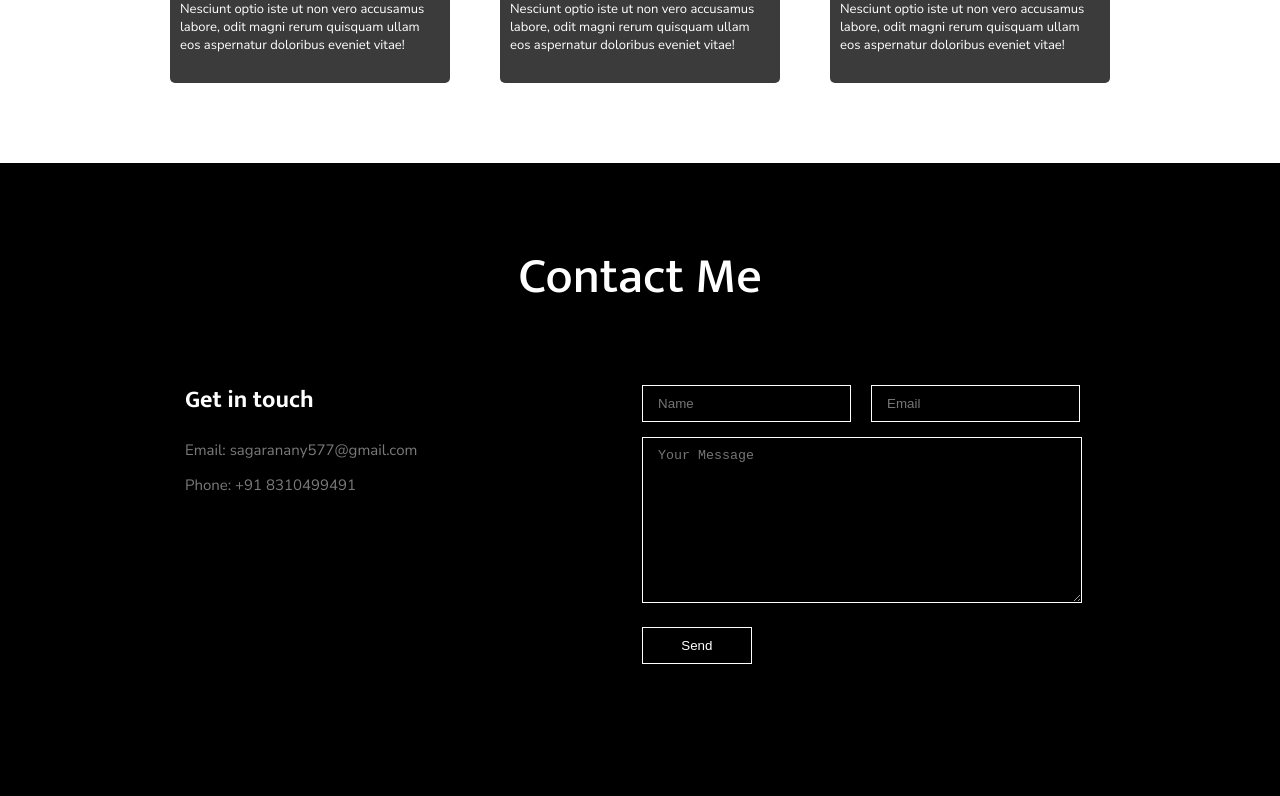
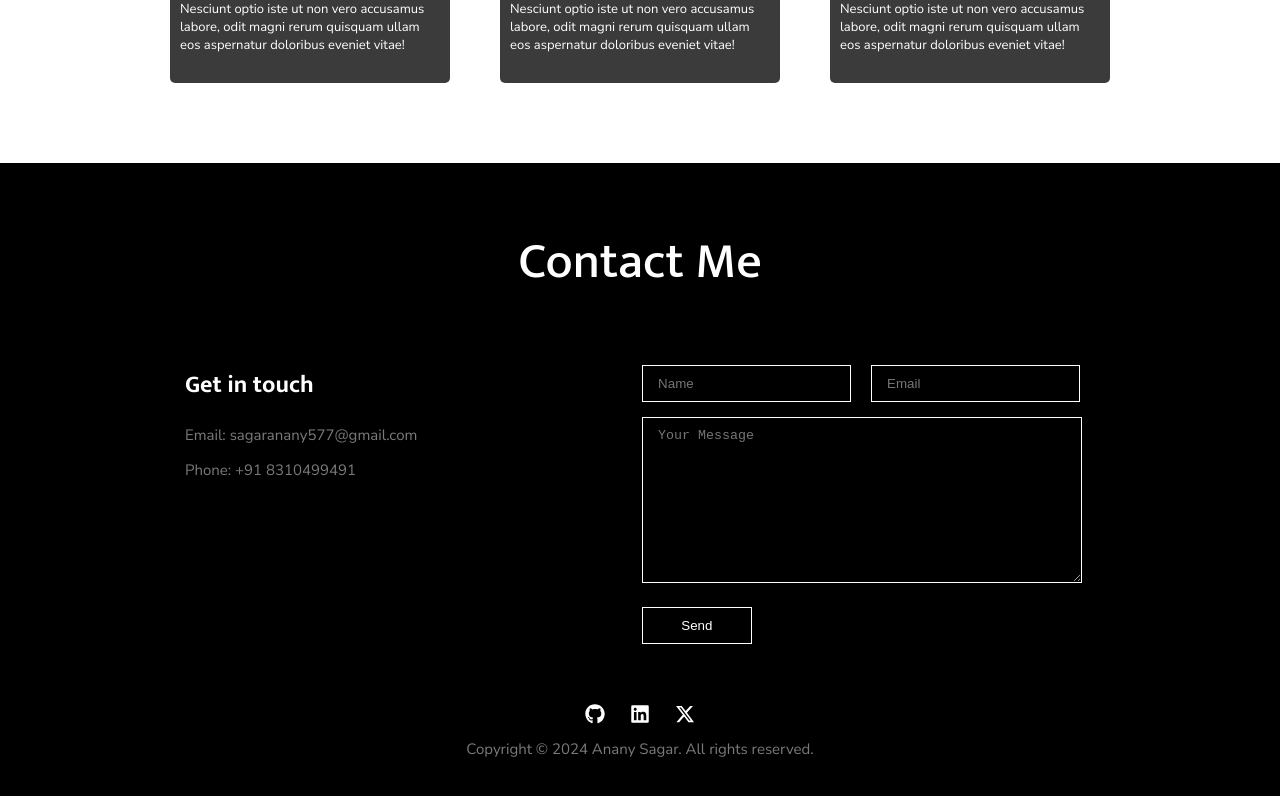
Before and after one commit to ananysagar/portfolio, a React (Create React App) app: page / in a window 1280 px wide. Shown: the part 4108-4904 px from the top of the page. Built offline with nearby package versions, Linux system fonts and the light colour scheme.

Commit message:
fixing the layout of contactUs page

```diff
--- a/src/components/ContactUs.jsx
+++ b/src/components/ContactUs.jsx
@@ -1,5 +1,8 @@
 import React from "react";
 import "./contactus.css";
+import { FaGithub } from "react-icons/fa";
+import { FaLinkedin } from "react-icons/fa";
+import { FaXTwitter } from "react-icons/fa6";
 
 const ContactUs = () => {
   return (
@@ -53,6 +56,16 @@ const ContactUs = () => {
             </form>
           </div>
         </div>
+        <div className="footer-msg">
+          <div className="social">
+            <FaGithub className="footer-icons" />
+            <FaLinkedin className="footer-icons" />
+            <FaXTwitter className="footer-icons" />
+          </div>
+          <div className="copyright-msg">
+            <p>Copyright © 2024 Anany Sagar. All rights reserved.</p>
+          </div>
+        </div>
       </div>
     </div>
   );
--- a/src/components/contactus.css
+++ b/src/components/contactus.css
@@ -14,7 +14,7 @@
 
 .contact-header {
   text-align: center;
-  padding-top: 30px;
+  padding-top: 15px;
 }
 .contact-header h1 {
   font-size: 50px;
@@ -31,7 +31,7 @@
   display: flex;
   flex-direction: column;
   gap: 15px;
-  padding: 25px 15px;
+  padding: 20px 15px;
 }
 .form-group {
   display: flex;
@@ -59,3 +59,29 @@
   border: 1px solid #fff;
   cursor: pointer;
 }
+
+.footer-msg {
+  display: flex;
+  flex-direction: column;
+  align-items: center;
+  margin-top: 40px;
+}
+
+.social {
+  display: flex;
+  gap: 25px;
+}
+.footer-icons {
+  font-size: 20px;
+  cursor: pointer;
+  transition: transform 0.3s ease-in-out;
+}
+.footer-icons:hover{
+  transform: scale(1.3);
+}
+
+.copyright-msg p {
+  display: flex;
+  align-items: center;
+  justify-content: center;
+}
```
